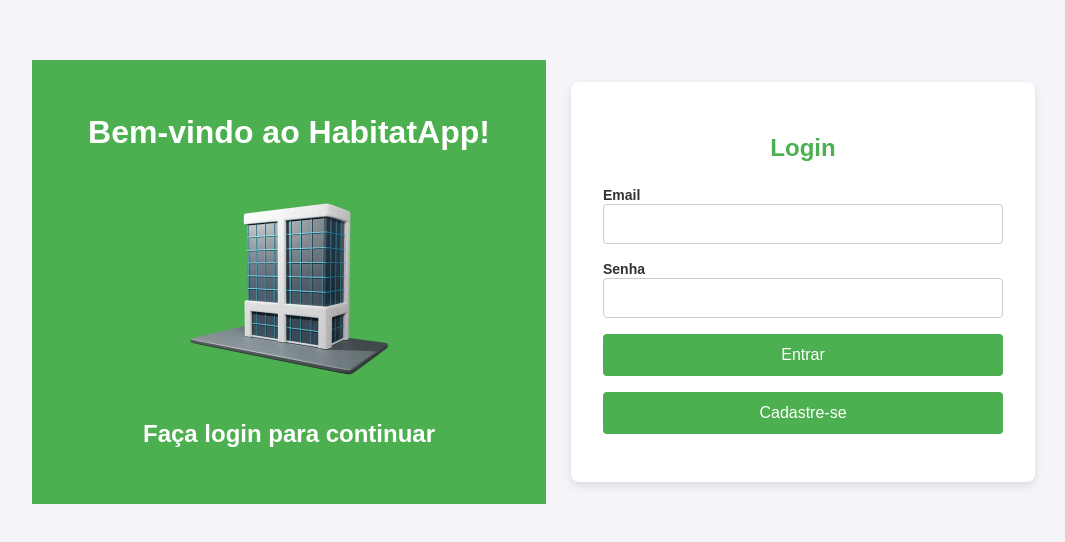
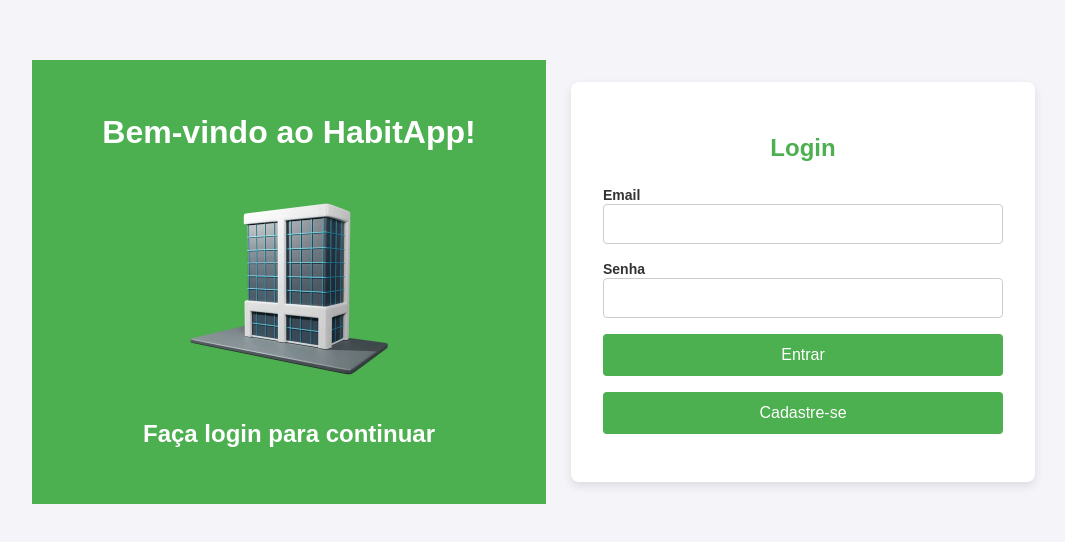
Before and after one commit to horadoqa/HabitApp, a React (Create React App) app in the folder fe/habitatapp/: page / in a window 1280 px wide. Shown: the part 118-660 px from the top of the page, without its empty margins (94-1159 px from the left). Built offline with nearby package versions, Linux system fonts and the light colour scheme.

Commit message:
HabitApp

```diff
--- a/fe/habitatapp/src/pages/Login.js
+++ b/fe/habitatapp/src/pages/Login.js
@@ -34,7 +34,7 @@ const Login = ({ setToken }) => {
       <div className="left-side">
         {/* Aqui pode adicionar qualquer conteúdo extra para a coluna da esquerda */}
         <div className="login-left">
-          <h1>Bem-vindo ao HabitatApp!</h1>
+          <h1>Bem-vindo ao HabitApp!</h1>
           <img src={buildingImage} alt="Prédio" />
           <h2>Faça login para continuar</h2>
         </div>
```
